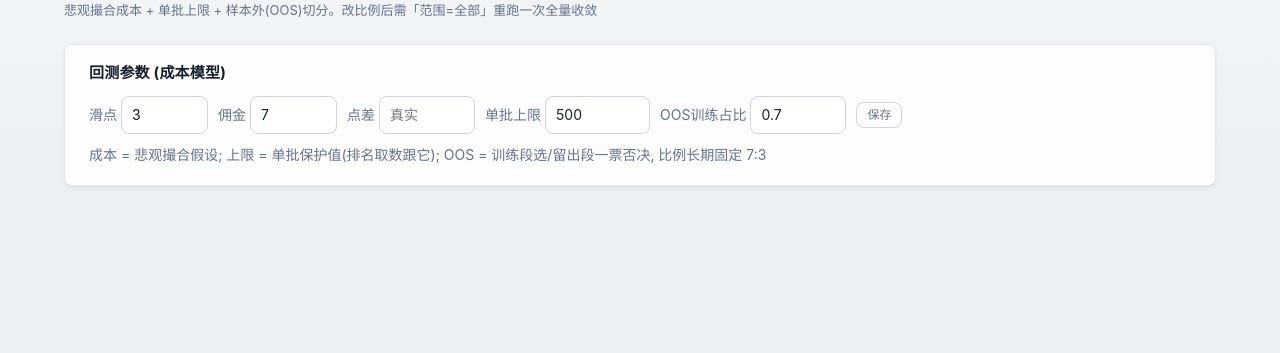
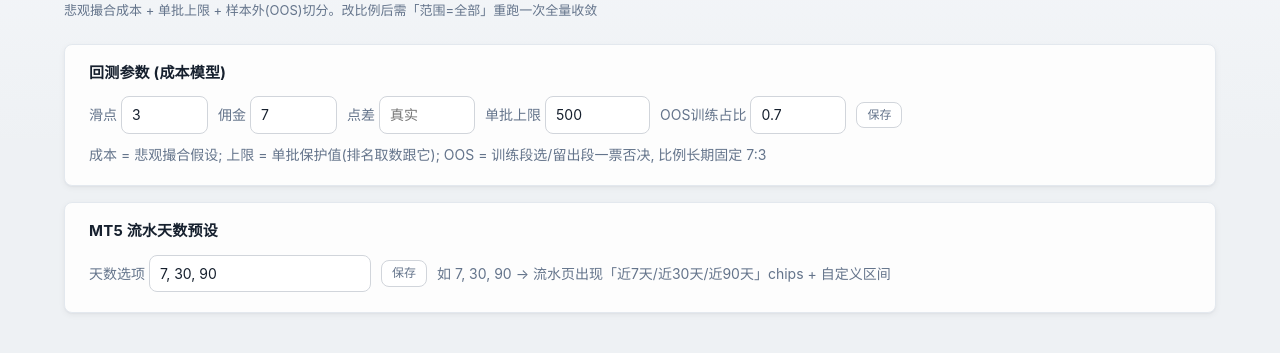
Before and after one commit to cloudformer/mt5_factory, a Flask app: page /symbols/backtest in a window 1280 px wide. Shown: the part 171-524 px from the top of the page. Run offline with Flask 3, Linux system fonts and the light colour scheme; parts of the project's set-up code (start-up, migrations or seed data) failed here and were passed over.

Commit message:
MT5流水收尾: 修/trades/consistency 500(时区归一+兜底) + 配置页编辑流水天数预设 + Worker流水换共享时间chips(config预设)

```diff
--- a/containers/web/templates/config_backtest.html
+++ b/containers/web/templates/config_backtest.html
@@ -17,4 +17,14 @@
     <span class="muted">成本 = 悲观撮合假设; 上限 = 单批保护值(排名取数跟它); OOS = 训练段选/留出段一票否决, 比例长期固定 7:3</span>
   </form>
 </section>
+
+<section>
+  <h2>MT5 流水天数预设</h2>
+  <form method="post" action="{{ url_for('symbols.save_mt5_days') }}" class="inline">
+    <label>天数选项 <input name="mt5_trades_days" value="{{ mt5_days | join(', ') }}" size="18"
+        title="逗号分隔的天数; 流水页(Worker/系统)据此渲染成『近N天』快捷 chips"></label>
+    <button class="small">保存</button>
+    <span class="muted">如 7, 30, 90 → 流水页出现「近7天/近30天/近90天」chips + 自定义区间</span>
+  </form>
+</section>
 {% endblock %}
--- a/containers/web/templates/mt5.html
+++ b/containers/web/templates/mt5.html
@@ -15,7 +15,7 @@
       </optgroup>
       {% endif %}{% endfor %}
     </select>
-    <label>近 <input name="days" value="{{ days }}" size="3"> 天</label>
+    {{ m.time_range(presets, win, frm, to_enabled=False) }}
     <button class="small">查询</button>
     {% if broker %}<span class="badge">券商 {{ broker }}</span>{% endif %}
     {% if worker_name %}<span class="badge {{ 'warn' if worker_role == 'demo' else ('ok' if worker_role == 'live' else '') }}">{{ worker_name }}{% if worker_role %} · {{ worker_role }}{% endif %}</span>{% endif %}
--- a/containers/web/views/mt5.py
+++ b/containers/web/views/mt5.py
@@ -33,9 +33,19 @@ def _who(magic: int, magic_map: dict) -> str:
 
 @bp.get("/")
 def index():
-    days = request.args.get("days", 30, type=int)
-    hosts, data, magic_map = [], None, {}
+    # 时间: 预设(近N天)或自定义起始日; 实时流水只"最近N天到现在", 故自定义只用"从"(to=现在)
+    win = request.args.get("win") or request.args.get("days") or "30"  # 兼容旧 days= 链接
+    frm = request.args.get("from") or ""
+    if win == "custom" and frm:
+        try:
+            days = max(1, (datetime.now().date() - datetime.strptime(frm, "%Y-%m-%d").date()).days)
+        except ValueError:
+            days = 30
+    else:
+        days = int(win) if str(win).isdigit() else 30
+    hosts, data, magic_map, presets = [], None, {}, [7, 30, 90]
     try:
+        presets = api.get("/config")["config"].get("mt5_trades_days") or [7, 30, 90]
         hosts = [h for h in api.get("/hosts")["hosts"] if h["enabled"]]
     except api.ApiError as e:
         flash(f"api 不可用: {e}", "error")
@@ -84,6 +94,7 @@ def index():
                 d["reason_cn"] = REASON_CN.get(d["reason"], d["reason"])
             d["who"] = "入金/出金" if d["type"] == "balance" else _who(d["magic"], magic_map)
     return render_template("mt5.html", groups=groups, host_id=host_id, days=days,
+                           presets=presets, win=win, frm=frm,
                            data=data, broker=broker, account=account, acct_stale=acct_stale,
                            worker_name=(sel or {}).get("name"),
                            worker_role=(sel or {}).get("runner"))
--- a/containers/web/views/symbols.py
+++ b/containers/web/views/symbols.py
@@ -24,16 +24,30 @@ def index():
 @bp.get("/backtest")
 def backtest_params():
     """配置·回测参数: 成本模型 + 单批上限 + OOS 切分"""
-    costs, batch_limit, oos_split = {}, 500, 0.7
+    costs, batch_limit, oos_split, mt5_days = {}, 500, 0.7, [7, 30, 90]
     try:
         cfg = api.get("/config")["config"]
         costs = cfg.get("backtest_costs", {})
         batch_limit = cfg.get("backtest_batch_limit", 500)
         oos_split = cfg.get("backtest_oos_split", 0.7)
+        mt5_days = cfg.get("mt5_trades_days") or [7, 30, 90]
     except api.ApiError as e:
         flash(f"api 不可用: {e}", "error")
-    return render_template("config_backtest.html", costs=costs,
-                           batch_limit=batch_limit, oos_split=oos_split)
+    return render_template("config_backtest.html", costs=costs, batch_limit=batch_limit,
+                           oos_split=oos_split, mt5_days=mt5_days)
+
+
+@bp.post("/config/mt5-days")
+def save_mt5_days():
+    """保存 MT5 流水天数预设(config: mt5_trades_days)— 流水页 chips 由它渲染"""
+    raw = request.form.get("mt5_trades_days", "").replace("，", ",")
+    try:
+        days = [int(x.strip()) for x in raw.split(",") if x.strip()]
+        api.put("/config/mt5_trades_days", {"value": days})
+        flash(f"流水天数预设已保存: {days}", "ok")
+    except (api.ApiError, ValueError) as e:
+        flash(f"保存失败: {e}", "error")
+    return redirect(url_for("symbols.backtest_params"))
 
 
 @bp.get("/ranking")
```
Also changed, not shown: containers/api/src/routes/backtests.py (+28 -15 lines).
